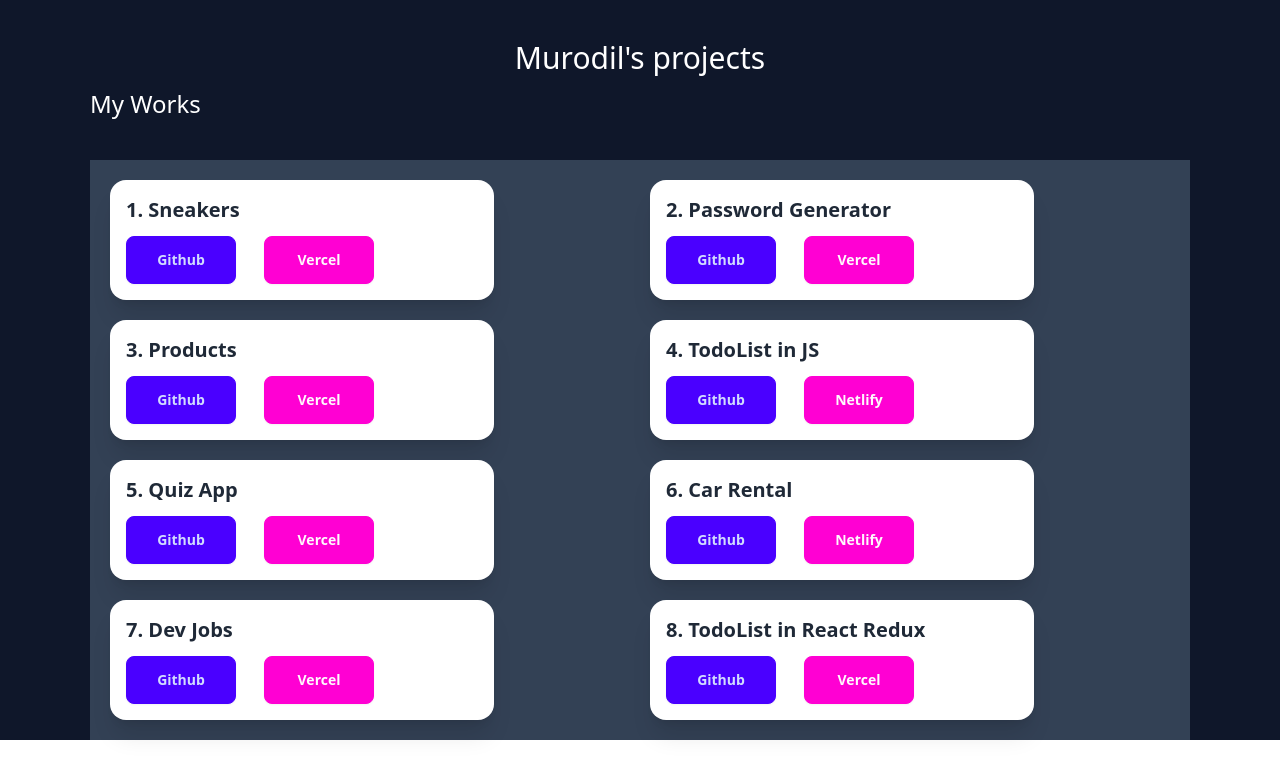
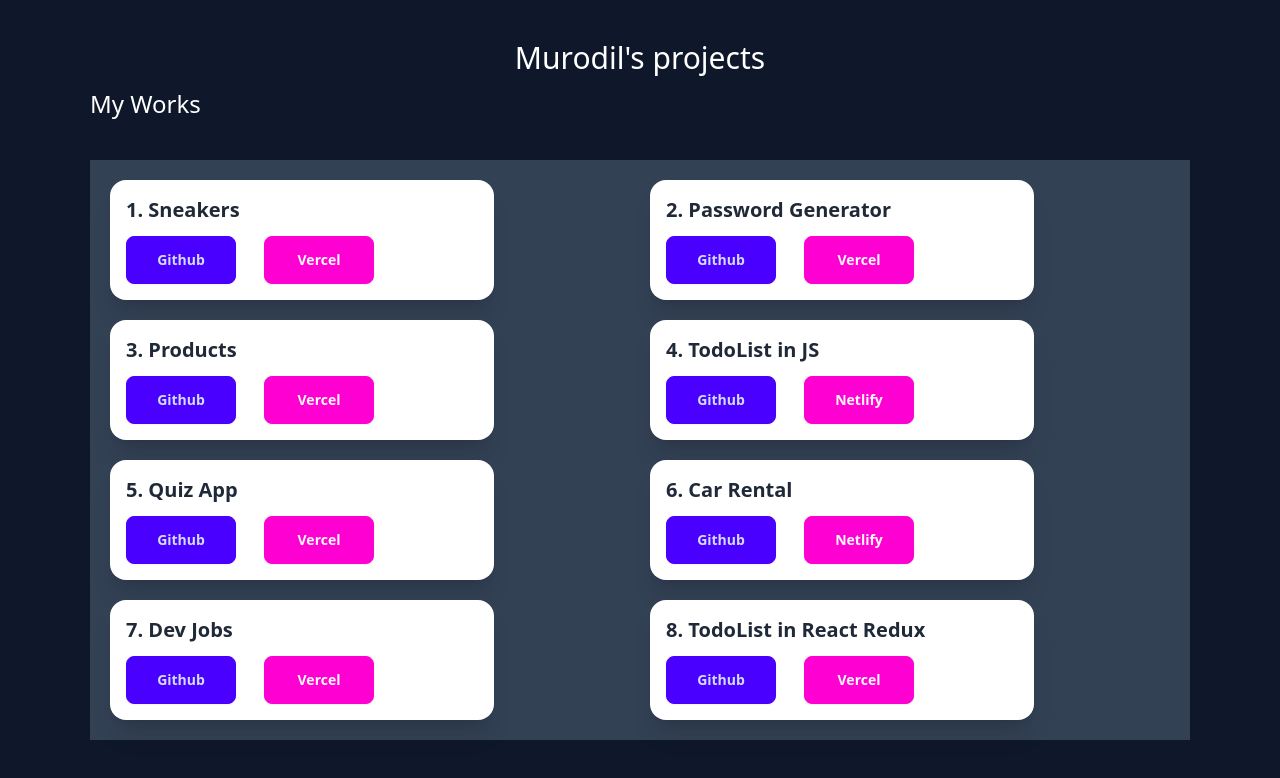
Before and after one commit to smurodil/my-works, a React (Vite) app: page / in a window 1280 px wide. Shown: the top 778 px of the page. Built offline with nearby package versions, Linux system fonts and the light colour scheme.

Commit message:
add-style

```diff
--- a/src/App.jsx
+++ b/src/App.jsx
@@ -2,7 +2,7 @@ import React from "react";
 
 function App() {
   return (
-    <div className="bg-slate-900 h-full">
+    <div className="bg-slate-900 h-full pb-8">
       <div className="max-container pt-10">
         <h1 className="text-white text-3xl text-center mb-3">Murodil's projects</h1>
         <p className="text-2xl text-white mb-8">My Works</p>
```
